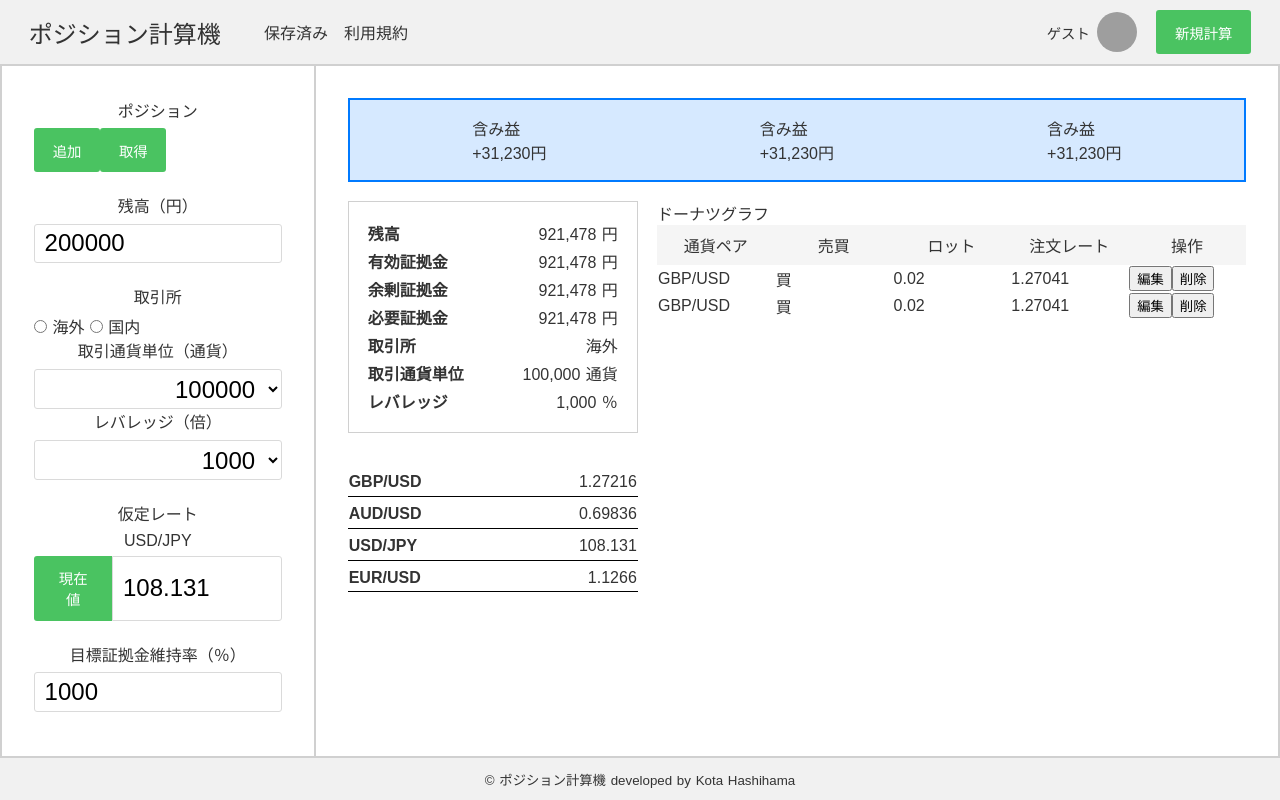
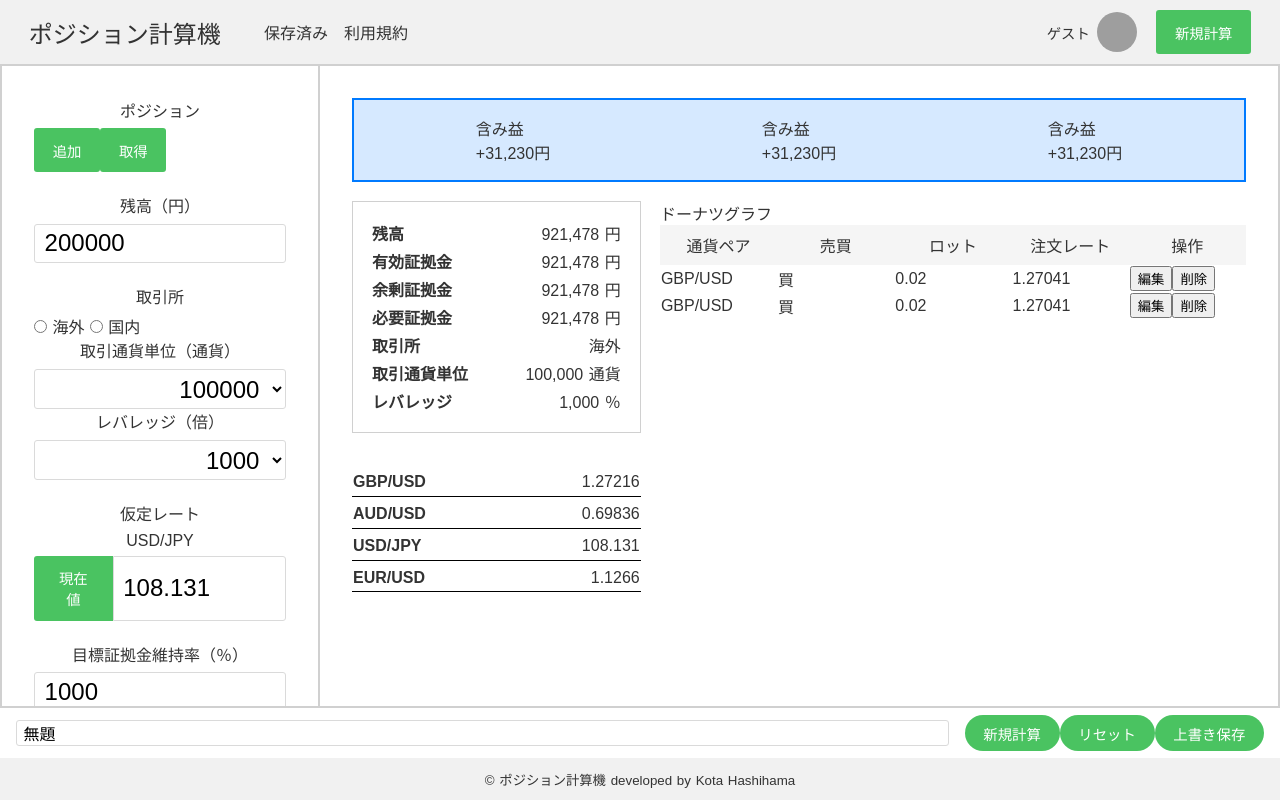
Before and after one commit to kotahashihama/fx-calculator-advanced, a Nuxt app: page / in a window 1280 px wide. Built offline with nearby package versions, Linux system fonts and the light colour scheme; grey boxes are pictures that could not be loaded.

Commit message:
計算結果処理フォームを追加

```diff
--- /dev/null
+++ b/components/calculator/CalculationProcessor.vue
@@ -0,0 +1,26 @@
+<template>
+  <div class="calculation-processor">
+    <CalculationProcessorInput></CalculationProcessorInput>
+    <CalculationProcessorButtons></CalculationProcessorButtons>
+  </div>
+</template>
+
+<script>
+import CalculationProcessorInput from '@/components/calculator/CalculationProcessorInput.vue'
+import CalculationProcessorButtons from '@/components/calculator/CalculationProcessorButtons.vue'
+
+export default {
+  components: {
+    CalculationProcessorInput,
+    CalculationProcessorButtons
+  }
+}
+</script>
+
+<style lang="scss" scoped>
+.calculation-processor {
+  display: flex;
+  padding: 0 1em;
+  height: 50px;
+}
+</style>
--- /dev/null
+++ b/components/calculator/CalculationProcessorButtons.vue
@@ -0,0 +1,25 @@
+<template>
+  <div class="calculation-processor-buttons">
+    <button class="button">新規計算</button>
+    <button class="button">リセット</button>
+    <button class="button">上書き保存</button>
+  </div>
+</template>
+
+<style lang="scss" scoped>
+.calculation-processor-buttons {
+  display: flex;
+  justify-content: center;
+  align-items: center;
+}
+
+.button {
+  white-space: nowrap;
+  padding: 0.5em 1.3em;
+  border: none;
+  border-radius: 25px;
+  background: #4ac361;
+  color: #fff;
+  font-size: 0.9em;
+}
+</style>
--- /dev/null
+++ b/components/calculator/CalculationProcessorInput.vue
@@ -0,0 +1,25 @@
+<template>
+  <div class="calculation-processor-input">
+    <input type="text" value="無題" class="input" />
+  </div>
+</template>
+
+<style lang="scss" scoped>
+.calculation-processor-input {
+  display: flex;
+  justify-content: center;
+  align-items: center;
+  width: 100%;
+  margin-right: 1em;
+}
+
+.input {
+  display: block;
+  border: solid 1px #dadada;
+  border-radius: 3px;
+  padding: 0.2em 0.4em;
+  width: 100%;
+  background: #fff;
+  font-size: 1em;
+}
+</style>
--- a/pages/index.vue
+++ b/pages/index.vue
@@ -1,5 +1,6 @@
 <template>
   <div class="calculator">
+    <div class="monitor">
       <CalculatingForm
         class="calculating-form"
         :balance="balance"
@@ -9,16 +10,20 @@
       ></CalculatingForm>
       <CalculatedResult class="calculated-result"></CalculatedResult>
     </div>
+    <CalculationProcessor></CalculationProcessor>
+  </div>
 </template>
 
 <script>
 import CalculatingForm from '@/components/calculator/CalculatingForm.vue'
 import CalculatedResult from '@/components/common/calculated-result/CalculatedResult.vue'
+import CalculationProcessor from '@/components/calculator/CalculationProcessor.vue'
 
 export default {
   components: {
     CalculatingForm,
-    CalculatedResult
+    CalculatedResult,
+    CalculationProcessor
   },
   data() {
     return {
@@ -39,8 +44,12 @@ export default {
 
 <style lang="scss" scoped>
 .calculator {
+  height: calc(100vh - (#{$header-height} + #{$footer-height}));
+}
+
+.monitor {
   display: flex;
-  height: calc(100vh - (#{$header-height} + #{$footer-height}));
+  height: calc(100% - 50px);
 }
 
 .calculating-form,
@@ -58,6 +67,11 @@ export default {
   border: solid 2px #d0d0d0;
   border-left: none;
   padding: 2em;
-  width: calc(100% - 300px);
+  width: calc(100% - 320px);
+}
+
+.calculation-processer {
+  width: 100%;
+  height: 50px;
 }
 </style>
```
Lines whose indentation alone changed are shown as unchanged.
